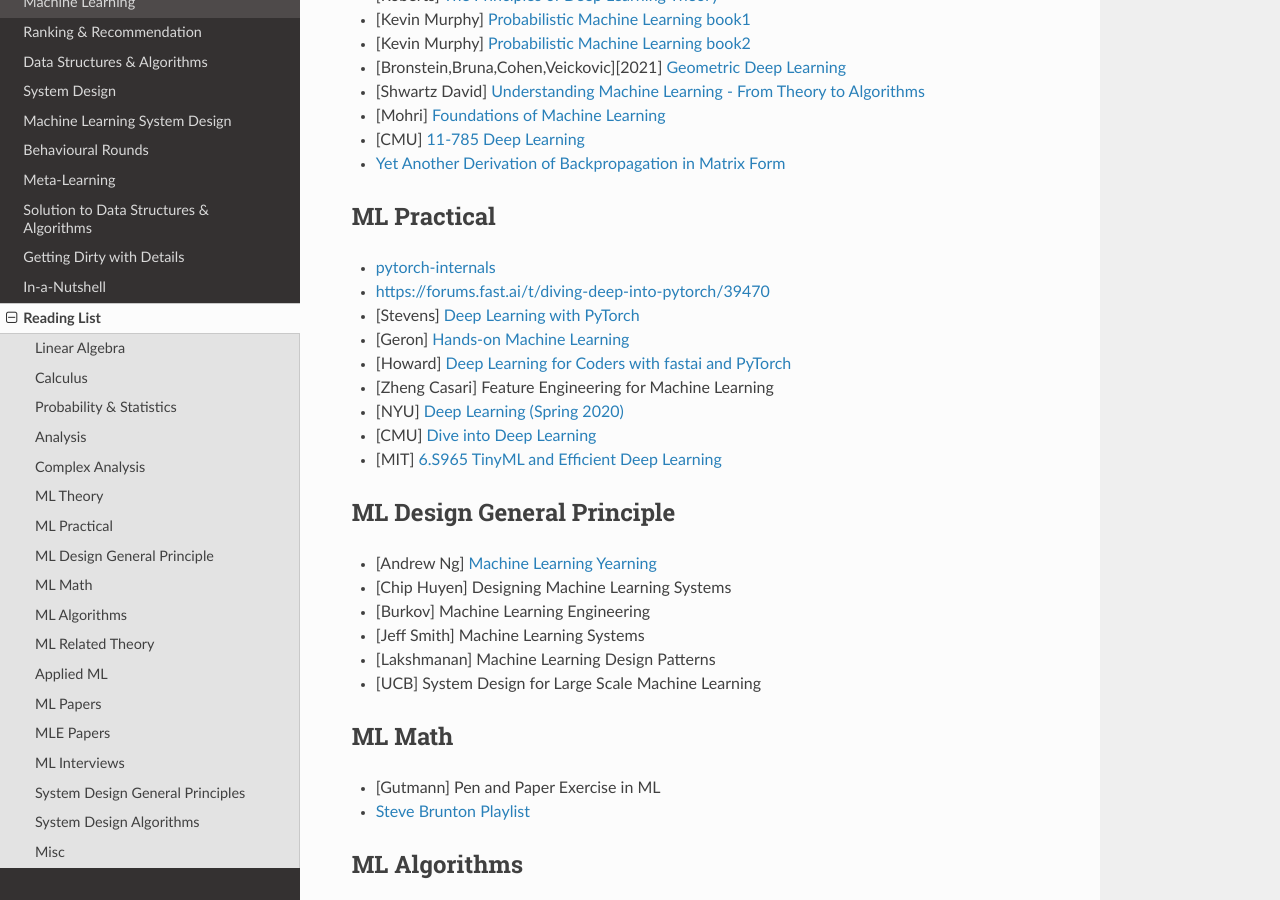
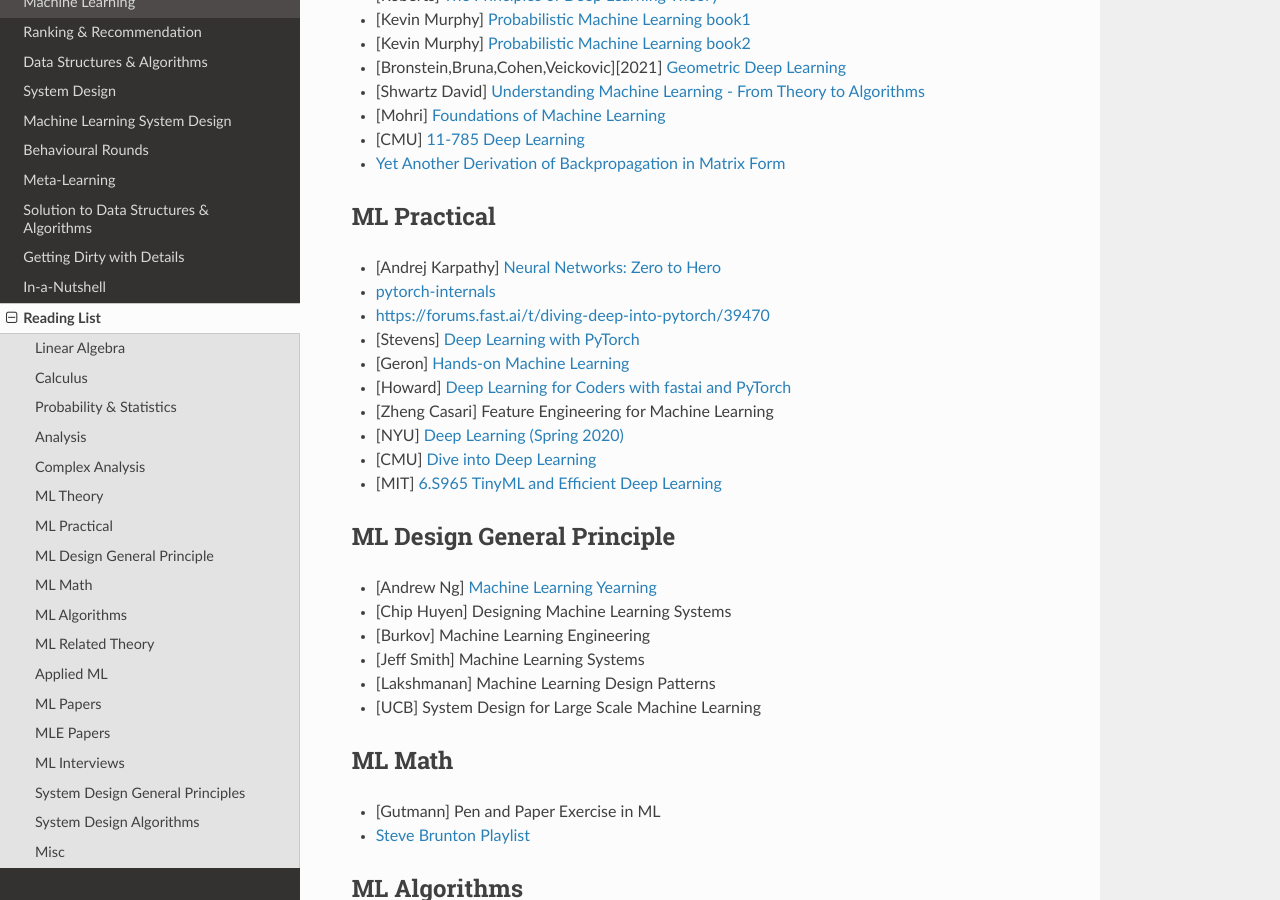
Before and after one commit to uselesstechjunks/leetcode, a Sphinx documentation site: the page built from docs/source/readlist.rst, in a window 1280 px wide and 900 px high, scrolled down 896 px. Built offline with Sphinx 7.4.7 and the Read the Docs theme 2.0.0, drawn with Linux system fonts in a browser that asks for light colours.

Commit message:
Update readlist.rst (#50)

```diff
--- a/docs/source/readlist.rst
+++ b/docs/source/readlist.rst
@@ -48,6 +48,7 @@ ML Theory
 ML Practical
 ***********************************
 
+* [Andrej Karpathy] `Neural Networks: Zero to Hero <https://www.youtube.com/playlist?list=PLAqhIrjkxbuWI23v9cThsA9GvCAUhRvKZ>`_
 * `pytorch-internals <http://blog.ezyang.com/2019/05/pytorch-internals/>`_
 * https://forums.fast.ai/t/diving-deep-into-pytorch/39470
 * [Stevens] `Deep Learning with PyTorch <https://www.manning.com/books/deep-learning-with-pytorch>`_
```
